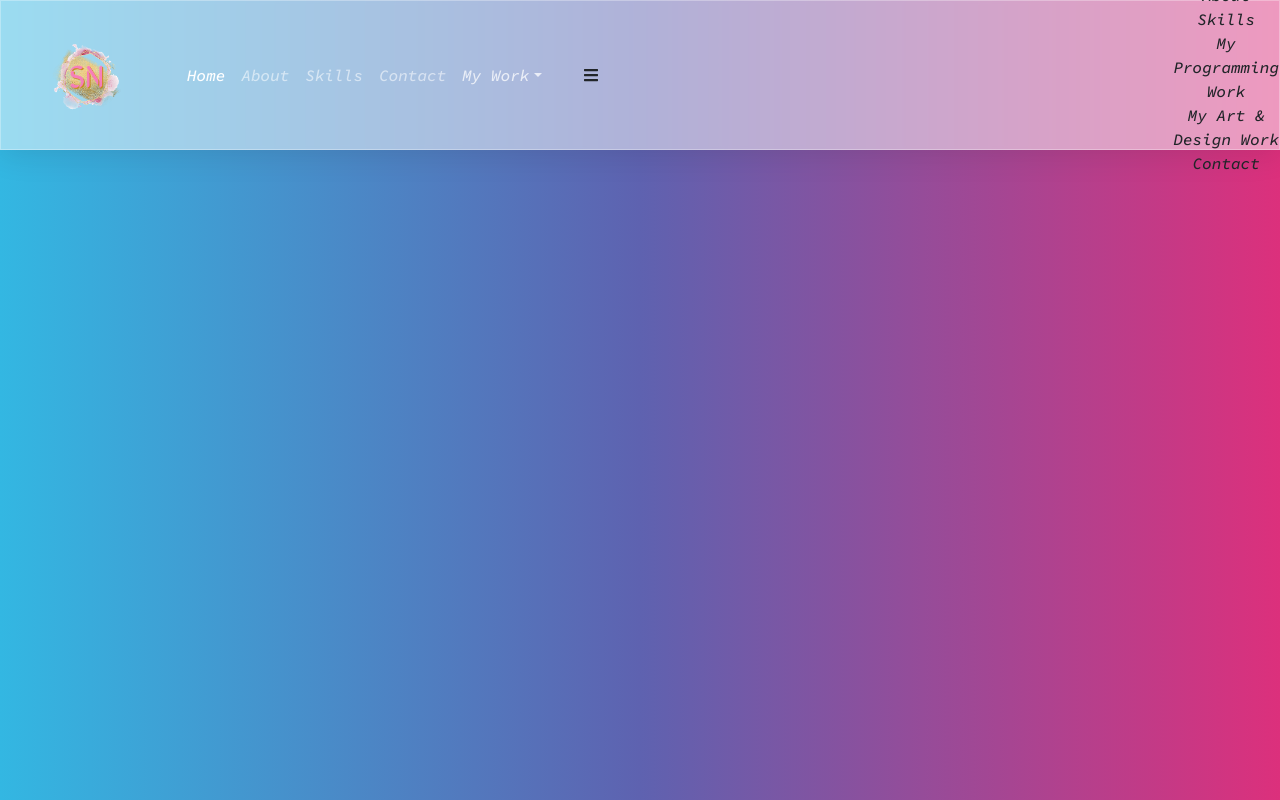
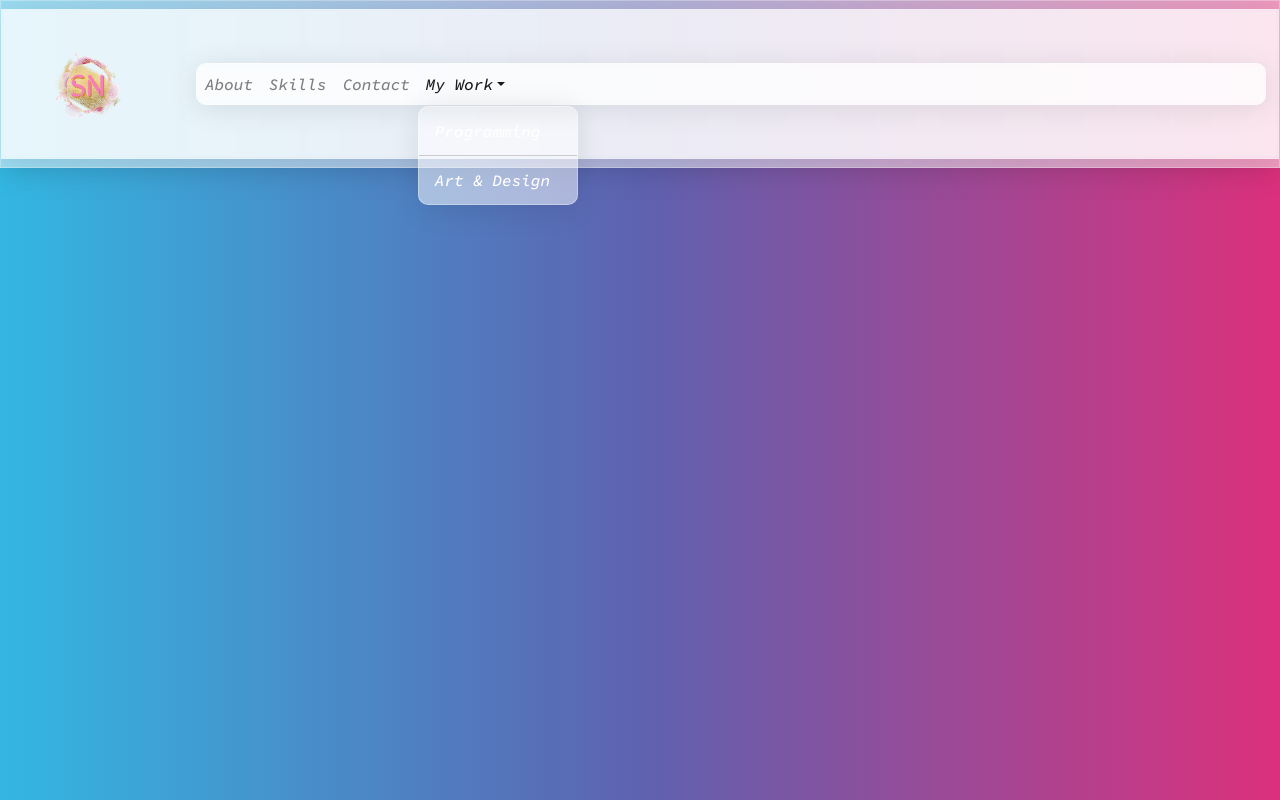
Before and after one commit to Worksmart377/my-portfolio, a React (Create React App) app: page / in a window 1280 px wide. Both pictures are taken after a click on the button "My Work". Built offline with nearby package versions, Linux system fonts and the light colour scheme.

Commit message:
fixes issues with navbar using bootstrap

```diff
--- a/package.json
+++ b/package.json
@@ -11,6 +11,7 @@
     "jquery": "^3.7.0",
     "popper.js": "^1.16.1",
     "react": "^18.2.0",
+    "react-bootstrap": "^2.7.4",
     "react-dom": "^18.2.0",
     "react-icons": "^4.9.0",
     "react-scripts": "5.0.1",
--- a/public/index.html
+++ b/public/index.html
@@ -30,8 +30,10 @@
     <title>Stephany Nelson Portfolio</title>
   </head>
   <body>
-    <noscript>You need to enable JavaScript to run this app.</noscript>
-    <div id="root"></div>
+    <script src="https://code.jquery.com/jquery-3.3.1.slim.min.js" integrity="sha384-q8i/X+965DzO0rT7abK41JStQIAqVgRVzpbzo5smXKp4YfRvH+8abtTE1Pi6jizo" crossorigin="anonymous"></script>
+    <script src="https://cdn.jsdelivr.net/npm/popper.js@1.14.7/dist/umd/popper.min.js" integrity="sha384-UO2eT0CpHqdSJQ6hJty5KVphtPhzWj9WO1clHTMGa3JDZwrnQq4sF86dIHNDz0W1" crossorigin="anonymous"></script>
+    <script src="https://cdn.jsdelivr.net/npm/bootstrap@4.3.1/dist/js/bootstrap.min.js" integrity="sha384-JjSmVgyd0p3pXB1rRibZUAYoIIy6OrQ6VrjIEaFf/nJGzIxFDsf4x0xIM+B07jRM" crossorigin="anonymous"></script>
+      <div id="root"></div>
     <!--
       This HTML file is a template.
       If you open it directly in the browser, you will see an empty page.
@@ -42,8 +44,6 @@
       To begin the development, run `npm start` or `yarn start`.
       To create a production bundle, use `npm run build` or `yarn build`.
     -->
-    <script src="https://code.jquery.com/jquery-3.3.1.slim.min.js" integrity="sha384-q8i/X+965DzO0rT7abK41JStQIAqVgRVzpbzo5smXKp4YfRvH+8abtTE1Pi6jizo" crossorigin="anonymous"></script>
-    <script src="https://cdn.jsdelivr.net/npm/popper.js@1.14.7/dist/umd/popper.min.js" integrity="sha384-UO2eT0CpHqdSJQ6hJty5KVphtPhzWj9WO1clHTMGa3JDZwrnQq4sF86dIHNDz0W1" crossorigin="anonymous"></script>
-    <script src="https://cdn.jsdelivr.net/npm/bootstrap@4.3.1/dist/js/bootstrap.min.js" integrity="sha384-JjSmVgyd0p3pXB1rRibZUAYoIIy6OrQ6VrjIEaFf/nJGzIxFDsf4x0xIM+B07jRM" crossorigin="anonymous"></script>
+
   </body>
 </html>
--- a/src/App.css
+++ b/src/App.css
@@ -16,7 +16,37 @@ backdrop-filter: blur(2.3px);
 border: 1px solid rgba(255, 255, 255, 0.3);
 }
 
-.show>.dropdown-menu {
-  display: block;
-  position: absolute;
+.dropdown-menu {
+  background: rgba(255, 255, 255, 0.51);
+box-shadow: 0 4px 30px rgba(0, 0, 0, 0.1);
+backdrop-filter: blur(2.3px);
+-webkit-backdrop-filter: blur(2.3px);
+border: 1px solid rgba(255, 255, 255, 0.3);
 }
+
+.dropdown-item {
+  font-size: medium;
+  color: black;
+}
+
+.navbar-collapse.collapse {
+  background: rgba(255, 255, 255, 0.51);
+  box-shadow: 0 4px 30px rgba(0, 0, 0, 0.1);
+  backdrop-filter: blur(2.3px);
+  -webkit-backdrop-filter: blur(2.3px);
+  border: 1px solid rgba(255, 255, 255, 0.3);
+  border-radius: 10px;
+}
+
+.dropdown-menu.show {
+  background: rgba(255, 255, 255, 0.51);
+  box-shadow: 0 4px 30px rgba(0, 0, 0, 0.1);
+  backdrop-filter: blur(2.3px);
+  -webkit-backdrop-filter: blur(2.3px);
+  border: 1px solid rgba(255, 255, 255, 0.3);
+  border-radius: 10px;
+}
+
+.navbar.navbar-expand-lg {
+width: 100%;
+}
--- a/src/App.js
+++ b/src/App.js
@@ -1,5 +1,5 @@
 import './App.css';
-import Navbar from './components/Navbar';
+import MyNavbar from './components/Navbar';
 import 'bootstrap/dist/css/bootstrap.css';
 
 
@@ -7,7 +7,7 @@ import 'bootstrap/dist/css/bootstrap.css';
 function App() {
   return (
     <div className="App">
-    <Navbar />
+    <MyNavbar />
     </div>
   );
 }
--- a/src/components/Navbar.js
+++ b/src/components/Navbar.js
@@ -1,85 +1,39 @@
 import React from 'react';
 import Logo from '../assets/SN-logo.jpg';
-import { FaBars, FaTimes } from 'react-icons/fa';
-import $ from 'jquery';
-import { useState } from 'react';
+import {Navbar, Nav, NavDropdown, NavLink } from 'react-bootstrap';
+import NavbarToggle from 'react-bootstrap/esm/NavbarToggle';
 
-const Navbar = () => {
-    const [nav, setNav] = useState(false)
-    const handleClick= ()=> setNav(!nav)
+const MyNavbar = () => {
     return (
         <div>
-      <nav
-        class='navbar navbar-expand-lg'
-        data-bs-theme='dark'
-        style={{ height: '150px' }}
-      >
+            <Navbar sticky='top' expand='sm' collapseOnSelect>
+                <nav class='navbar navbar-expand-lg'data-bs-theme='light'style={{ height: '150px' }}>
                     <div class='container-fluid'>
-          <a class='navbar-brand' href='#'>
+
+                        <Navbar.Brand>
+                            <a class='navbar-brand' href='About'>
                             <img src={Logo} alt='SN Logo' style={{ width: '150px' }} />
                             </a>
+                        </Navbar.Brand>
+                        <Navbar.Toggle/>
+                        <Navbar.Collapse>
+                        <Nav>
 
-          <div class='collapse navbar-collapse' id='navbarColor02'>
-            <ul class='navbar-nav me-auto'>
-              <li class='nav-item'>
-                <a class='nav-link active' href='#'>
-                  Home
-                  <span class='visually-hidden'>(current)</span>
-                </a>
-              </li>
-              <li class='nav-item'>
-                <a class='nav-link' href='#'>
-                  About
-                </a>
-              </li>
-              <li class='nav-item'>
-                <a class='nav-link' href='#'>
-                  Skills
-                </a>
-              </li>
-              <li class='nav-item'>
-                <a class='nav-link' href='#'>
-                  Contact
-                </a>
-              </li>
-              <li class='nav-item dropdown'>
-                <a
-                  class='nav-link dropdown-toggle'
-                  data-bs-toggle='dropdown'
-                  href='#'
-                  role='button'
-                  aria-haspopup='true'
-                  aria-expanded='false'
-                >
-                  My Work
-                </a>
-                <div class='dropdown-menu'>
-                  <a class='dropdown-item' href='#'>
-                    Programming
-                  </a>
-                  <div class='dropdown-divider'></div>
-                  <a class='dropdown-item' href='#'>
-                    Art & Design
-                  </a>
+                            <NavLink href='About'>About</NavLink>
+                            <NavLink href='Skills'>Skills</NavLink>
+                            <NavLink href='Contact'>Contact</NavLink>
+                            <NavDropdown title='My Work'>
+                                <NavDropdown.Item href='Programming'>Programming</NavDropdown.Item>
+                                <NavDropdown.Divider />
+                                <NavDropdown.Item href='Art & Design'>Art & Design</NavDropdown.Item>
+                            </NavDropdown>
+                        </Nav>
+                        </Navbar.Collapse>
                     </div>
-              </li>
-            </ul>
-          </div>
-        </div>
-        <div onclick={handleClick} className='container-sm'>
-          {!nav ? <FaBars /> : <FaTimes />}
-        </div>
-        <ul className={!nav ? '.d-none' : 'container-sm' }>
-          <li>Home</li>
-          <li>About</li>
-          <li>Skills</li>
-          <li>My Programming Work</li>
-          <li>My Art & Design Work</li>
-          <li>Contact</li>
-        </ul>
                 </nav>
+            </Navbar>
         </div>
     );
 };
 
-export default Navbar;
+export default MyNavbar;
```
Also changed, not shown: src/components/About.js (added), src/components/Contact.js (added), src/components/Skills.js (added), 1 other file (tests, documents, lock files or other folders). Lines whose indentation alone changed are shown as unchanged.
